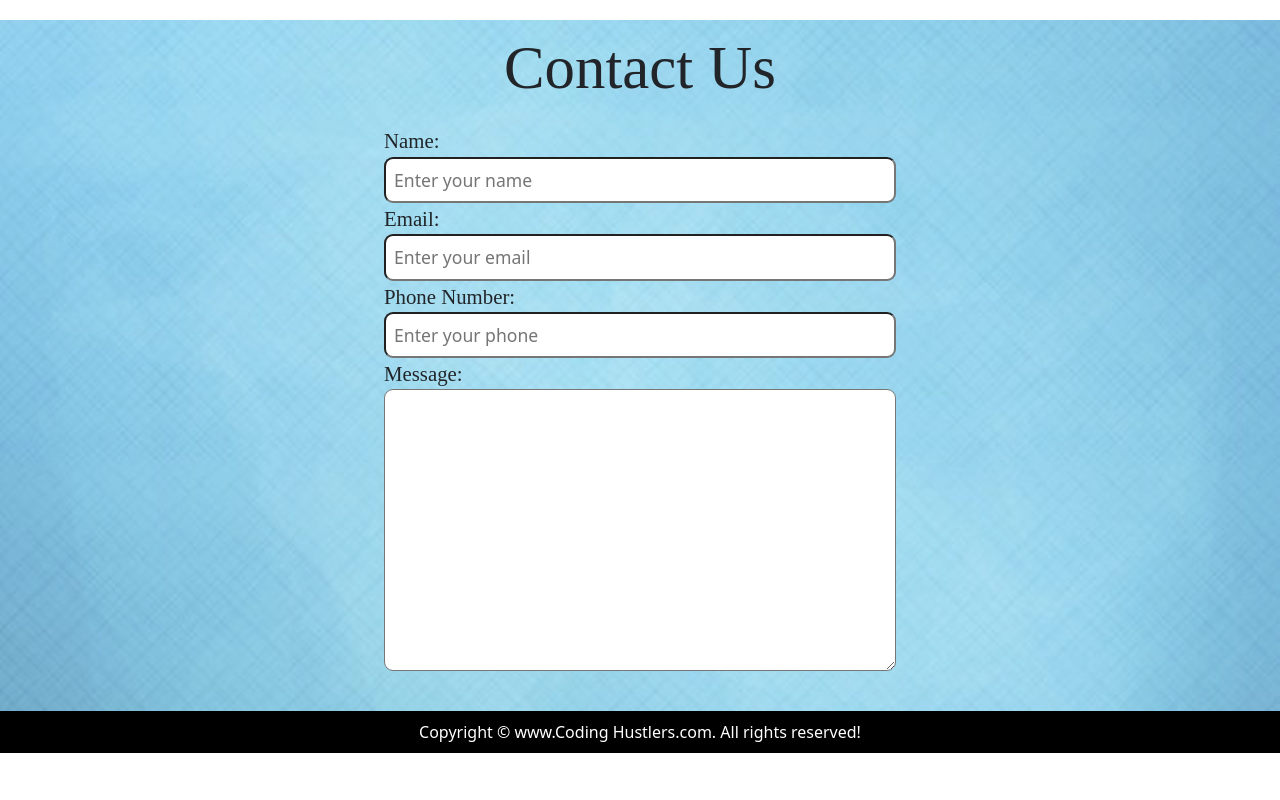
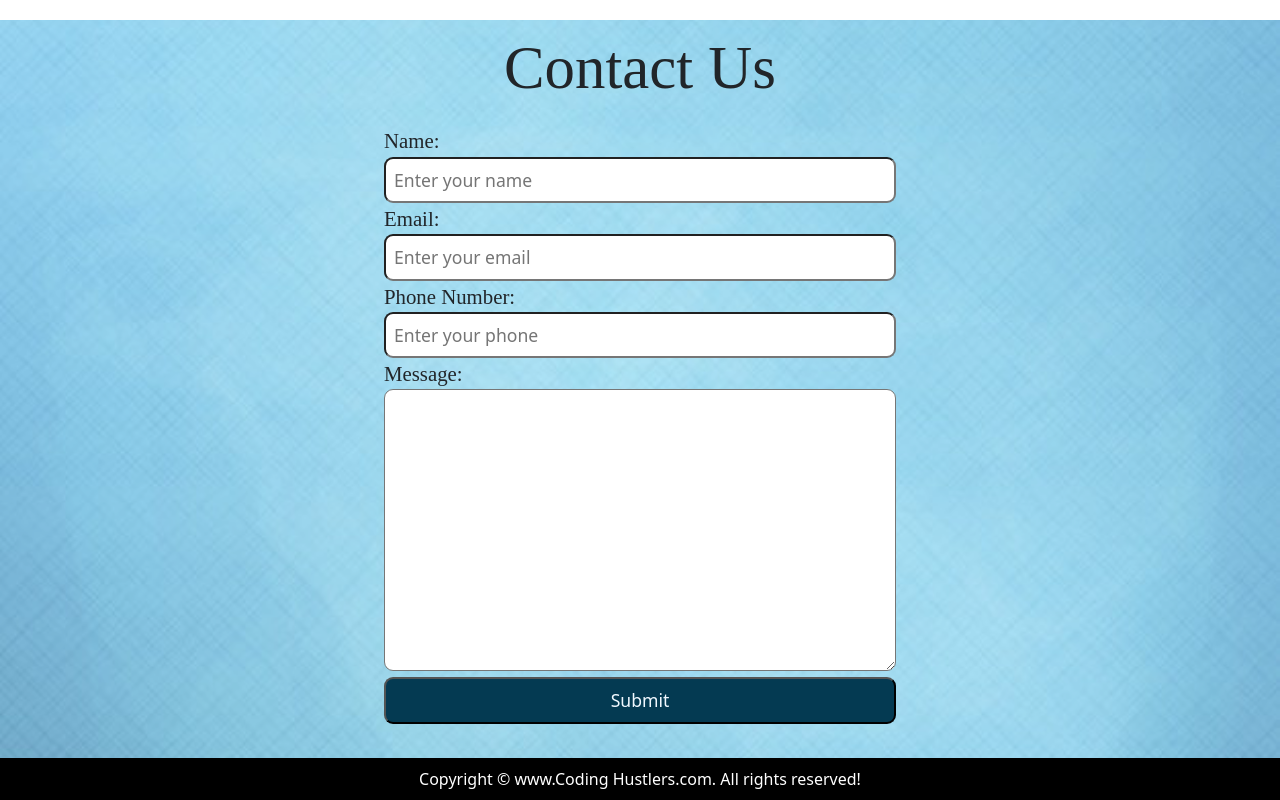
Before and after one commit to Satakshijain/Coding-Hustlers, a plain HTML site: page index.html in a window 1280 px wide. Shown: the part 1702-2502 px from the top of the page. Before the commit the page ends 2455 px from the top, so only its background shows below. Drawn offline with nearby package versions, Linux system fonts and the light colour scheme.

Commit message:
Added Submit button

```diff
--- a/index.html
+++ b/index.html
@@ -96,6 +96,7 @@
                     <label for="message">Message: </label>
                     <textarea name="message" id="message" cols="30" rows="10"></textarea>
                 </div>
+                <input type="submit" style="color: aliceblue; background-color: rgb(4, 58, 82);" value="Submit" />
             </form>
         </div>
     </section>
```
